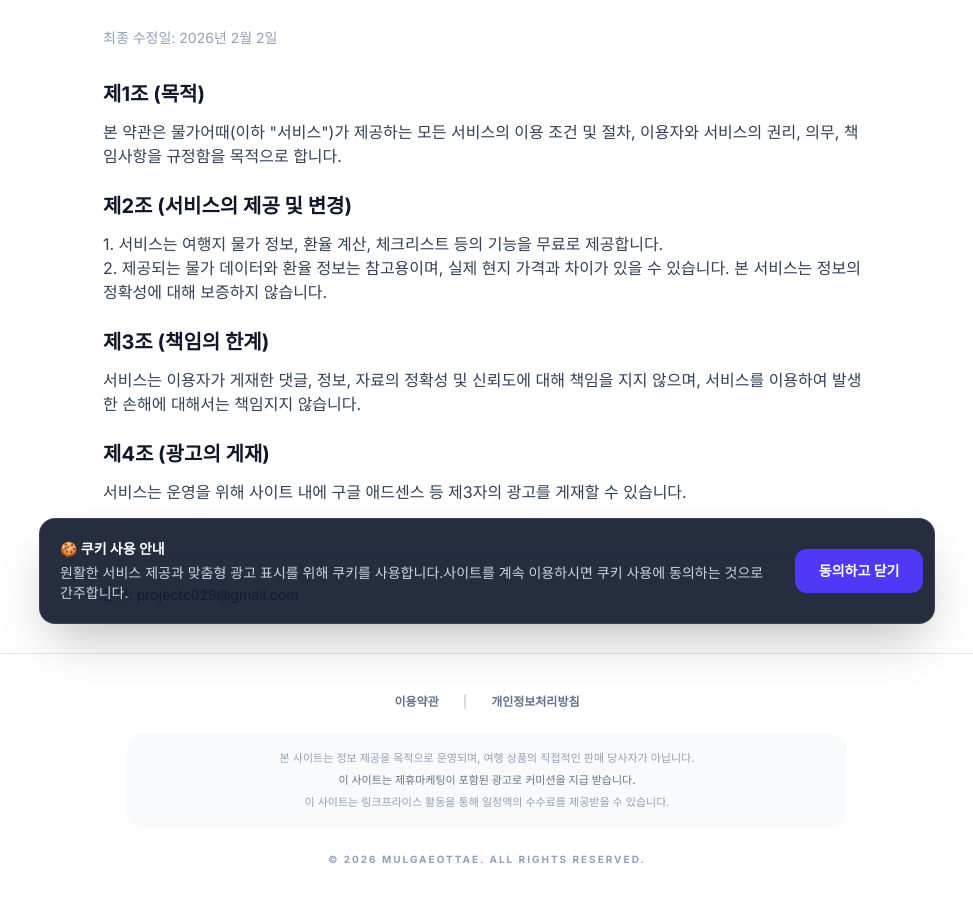
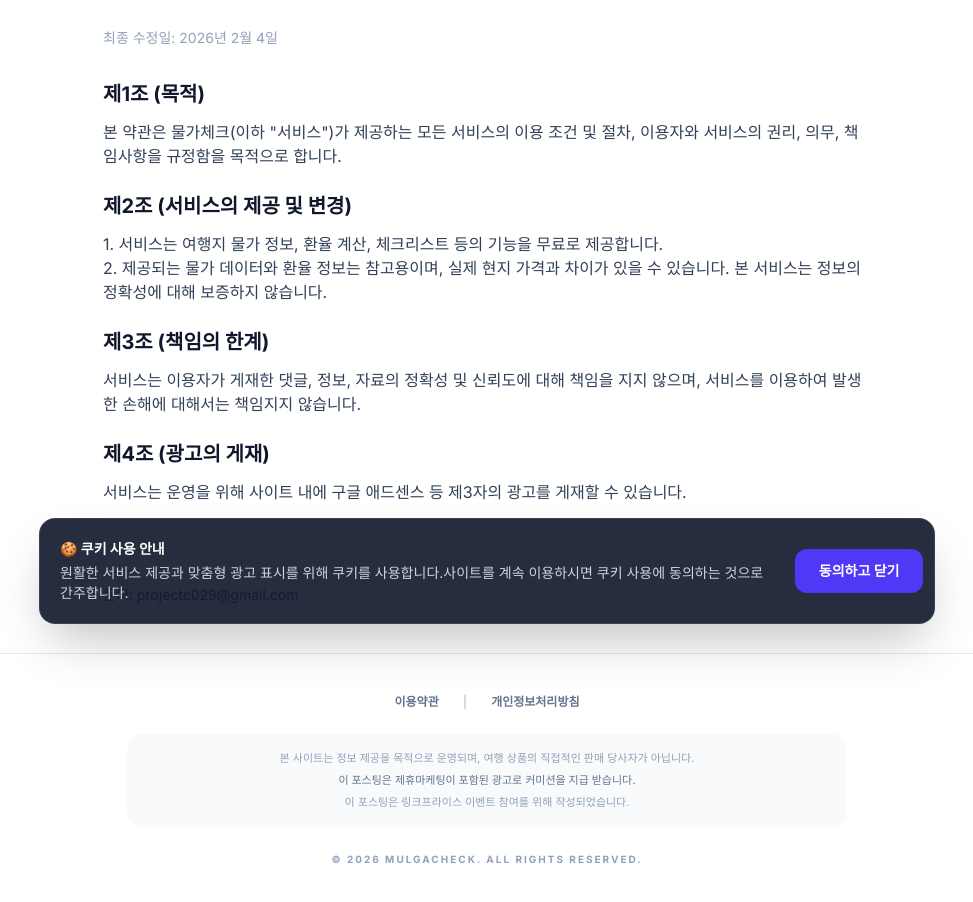
Before and after one commit to yyj0522/mulgacheck, a Next.js app: page /terms in a window 1280 px wide. Shown: the part 160-1062 px from the top of the page, without its empty margins (153-1126 px from the left). Built offline with nearby package versions, Linux system fonts and the light colour scheme.

Commit message:
Add Vercel Analytics

```diff
--- a/src/app/checklist/layout.tsx
+++ b/src/app/checklist/layout.tsx
@@ -1,15 +1,14 @@
 import type { Metadata } from "next";
 
-// ✅ 체크리스트 페이지 전용 메타데이터
 export const metadata: Metadata = {
-  title: "여행 짐 싸기 체크리스트 - 물가어때",
+  title: "여행 짐 싸기 체크리스트 - 물가체크",
   description: "빠뜨린 물건 없으신가요? 여권, 돼지코, 상비약 등 필수 준비물을 체크하고 친구와 공유해보세요.",
   openGraph: {
-    title: "여행 짐 싸기 체크리스트 - 물가어때",
+    title: "여행 짐 싸기 체크리스트 - 물가체크",
     description: "클릭 몇 번으로 짐 싸기 끝! 내 리스트를 친구에게 공유하세요.",
     images: [
       {
-        url: "/og-image.png", // 체크리스트 전용 이미지를 따로 만들어 넣어도 좋습니다.
+        url: "/og-image.png",
         width: 1200,
         height: 630,
         alt: "여행 짐 싸기 체크리스트",
--- a/src/app/checklist/page.tsx
+++ b/src/app/checklist/page.tsx
@@ -10,7 +10,9 @@ export default function ChecklistPage() {
   const [checkedItems, setCheckedItems] = useState<string[]>([]);
   const [isLoaded, setIsLoaded] = useState(false);
   const [previewUrl, setPreviewUrl] = useState<string | null>(null);
+
   const captureRef = useRef<HTMLDivElement>(null);
+
   const getAllItems = () => {
     return CHECKLIST_CATEGORIES.flatMap((category) => category.items);
   };
@@ -77,7 +79,7 @@ export default function ChecklistPage() {
       const url = `${window.location.origin}${window.location.pathname}?data=${data}`;
 
       const shareData = {
-        title: '물가어때 - 여행 짐 싸기 체크리스트',
+        title: '물가체크 - 여행 짐 싸기 체크리스트',
         text: `현재 짐 챙기기 ${progress}% 완료! 제 리스트를 확인해보세요.`,
         url: url,
       };
@@ -109,7 +111,7 @@ export default function ChecklistPage() {
         setPreviewUrl(dataUrl);
       } else {
         const link = document.createElement("a");
-        link.download = `mulgaeottae_checklist_${Date.now()}.png`;
+        link.download = `mulgacheck_checklist_${Date.now()}.png`;
         link.href = dataUrl;
         link.click();
       }
@@ -161,7 +163,7 @@ export default function ChecklistPage() {
         <div className="bg-[#F8FAFC] p-4 -m-4">
           <div className="text-center mb-8 md:hidden">
               <h2 className="text-xl font-bold text-slate-800">나의 여행 체크리스트</h2>
-              <p className="text-xs text-slate-400 mt-1">물가어때(Mulgaeottae) 제공</p>
+              <p className="text-xs text-slate-400 mt-1">물가체크(MulgaCheck) 제공</p>
           </div>
 
           <div className="grid grid-cols-1 md:grid-cols-2 gap-6">
@@ -201,7 +203,7 @@ export default function ChecklistPage() {
           </div>
 
           <div className="mt-8 text-center hidden md:block">
-            <p className="text-[10px] text-slate-300 font-bold uppercase tracking-widest">Powered by Mulgaeottae</p>
+            <p className="text-[10px] text-slate-300 font-bold uppercase tracking-widest">Powered by MulgaCheck</p>
           </div>
         </div>
       </div>
@@ -259,7 +261,7 @@ export default function ChecklistPage() {
         >
           <div className="text-center mb-10">
             <h1 className="text-4xl font-black text-slate-900 mb-2">나의 여행 체크리스트</h1>
-            <p className="text-lg text-slate-500 font-bold">물가어때 (Mulgaeottae) 제공</p>
+            <p className="text-lg text-slate-500 font-bold">물가체크 (MulgaCheck) 제공</p>
           </div>
 
           <div className="flex justify-between items-center mb-8 px-4">
@@ -272,7 +274,7 @@ export default function ChecklistPage() {
                 </div>
              </div>
              <div className="text-slate-400 font-medium text-sm">
-                mulgaeottae.site
+                MulgaCheck
              </div>
           </div>
 
--- a/src/app/layout.tsx
+++ b/src/app/layout.tsx
@@ -11,22 +11,22 @@ const inter = Inter({ subsets: ["latin"] });
 export const metadata: Metadata = {
   metadataBase: new URL("https://www.mulgaeottae.site/"),
   title: {
-    template: "%s | 물가어때",
-    default: "물가어때 - 여행 예산, 감 말고 데이터로",
+    template: "%s | 물가체크",
+    default: "물가체크 - 여행 예산, 감 말고 데이터로",
   },
   description: "전 세계 여행지 물가 비교, 실시간 환율 계산, 짐 싸기 체크리스트까지. 여행 준비의 모든 것을 데이터로 확인하세요.",
   keywords: ["여행", "물가", "환율", "여행예산", "체크리스트", "해외여행", "배낭여행"],
   openGraph: {
-    title: "물가어때 - 여행 예산, 감 말고 데이터로",
+    title: "물가체크 - 여행 예산, 감 말고 데이터로",
     description: "지금 가장 저렴한 여행지는? 빅맥지수, 스타벅스 지수로 알아보는 현실적인 여행 물가.",
     url: "https://www.mulgaeottae.site/",
-    siteName: "물가어때",
+    siteName: "물가체크",
     images: [
       {
         url: "/og-image.png",
         width: 1200,
         height: 630,
-        alt: "물가어때 미리보기",
+        alt: "물가체크 미리보기",
       },
     ],
     locale: "ko_KR",
@@ -34,7 +34,7 @@ export const metadata: Metadata = {
   },
   twitter: {
     card: "summary_large_image",
-    title: "물가어때 - 여행 예산, 감 말고 데이터로",
+    title: "물가체크 - 여행 예산, 감 말고 데이터로",
     description: "전 세계 여행지 물가 비교 및 예산 계산기",
     images: ["/og-image.png"],
   },
@@ -54,8 +54,8 @@ export const metadata: Metadata = {
 const jsonLd = {
   "@context": "https://schema.org",
   "@type": "WebSite",
-  "name": "물가어때",
-  "alternateName": ["Mulgaeottae", "물가어때 여행"],
+  "name": "물가체크",
+  "alternateName": ["MulgaCheck", "물가체크 여행"],
   "url": "https://www.mulgaeottae.site/"
 };
 
--- a/src/app/page.tsx
+++ b/src/app/page.tsx
@@ -13,12 +13,11 @@ export default async function Home() {
 
   return (
     <div className="min-h-screen bg-slate-50 bg-dot-pattern flex flex-col items-center relative">
-      {/* ✅ 수정됨: 로고와 배지 위치 조정 (안쪽으로 모으고 아래로 내림) */}
       <nav className="absolute top-0 left-0 right-0 mx-auto w-full max-w-7xl flex justify-between items-start px-6 pt-8 md:px-8 z-50">
         <div className="relative w-40 h-12 md:w-56 md:h-16">
           <Image
             src="/logo.png"
-            alt="물가어때"
+            alt="물가체크"
             fill
             className="object-contain object-left-top"
             priority
@@ -83,7 +82,7 @@ export default async function Home() {
                   예산으로<br/>여행지 찾기
                 </h2>
                 <p className="text-emerald-100 text-sm font-medium opacity-90">
-                  "100만원으로 어디 가지?"<br/>물가어때가 추천해드려요.
+                  "100만원으로 어디 가지?"<br/>물가체크가 추천해드려요.
                 </p>
               </div>
               <div className="bg-white/10 backdrop-blur-sm self-start p-3 rounded-full mt-4 group-hover:bg-white/20 transition-colors">
--- a/src/app/privacy/page.tsx
+++ b/src/app/privacy/page.tsx
@@ -5,7 +5,6 @@ export default function PrivacyPage() {
   return (
     <div className="min-h-screen bg-white p-6 md:p-12 text-slate-700">
       <div className="max-w-3xl mx-auto prose prose-slate">
-        {/* ✅ 뒤로가기 버튼 추가 */}
         <div className="mb-8 not-prose">
           <Link
             href="/"
@@ -18,10 +17,10 @@ export default function PrivacyPage() {
 
         <h1 className="text-3xl font-black text-slate-900 mb-8">개인정보처리방침</h1>
 
-        <p className="text-sm text-slate-400 mb-8">최종 수정일: 2026년 2월 2일</p>
+        <p className="text-sm text-slate-400 mb-8">최종 수정일: 2026년 2월 4일</p>
 
         <p>
-          물가어때(이하 "서비스")는 이용자의 개인정보를 소중히 다루며, 관련 법령을 준수하고 있습니다.
+          물가체크(이하 "서비스")는 이용자의 개인정보를 소중히 다루며, 관련 법령을 준수하고 있습니다.
         </p>
 
         <h3 className="text-xl font-bold text-slate-900 mt-6 mb-3">1. 수집하는 개인정보 항목</h3>
--- a/src/app/terms/page.tsx
+++ b/src/app/terms/page.tsx
@@ -5,7 +5,6 @@ export default function TermsPage() {
   return (
     <div className="min-h-screen bg-white p-6 md:p-12 text-slate-700">
       <div className="max-w-3xl mx-auto prose prose-slate">
-        {/* ✅ 뒤로가기 버튼 추가 */}
         <div className="mb-8 not-prose">
           <Link
             href="/"
@@ -18,10 +17,10 @@ export default function TermsPage() {
 
         <h1 className="text-3xl font-black text-slate-900 mb-8">이용약관</h1>
 
-        <p className="text-sm text-slate-400 mb-8">최종 수정일: 2026년 2월 2일</p>
+        <p className="text-sm text-slate-400 mb-8">최종 수정일: 2026년 2월 4일</p>
 
         <h3 className="text-xl font-bold text-slate-900 mt-6 mb-3">제1조 (목적)</h3>
-        <p>본 약관은 물가어때(이하 "서비스")가 제공하는 모든 서비스의 이용 조건 및 절차, 이용자와 서비스의 권리, 의무, 책임사항을 규정함을 목적으로 합니다.</p>
+        <p>본 약관은 물가체크(이하 "서비스")가 제공하는 모든 서비스의 이용 조건 및 절차, 이용자와 서비스의 권리, 의무, 책임사항을 규정함을 목적으로 합니다.</p>
 
         <h3 className="text-xl font-bold text-slate-900 mt-6 mb-3">제2조 (서비스의 제공 및 변경)</h3>
         <p>
--- a/src/components/Footer.tsx
+++ b/src/components/Footer.tsx
@@ -19,15 +19,15 @@ export default function Footer() {
             본 사이트는 정보 제공을 목적으로 운영되며, 여행 상품의 직접적인 판매 당사자가 아닙니다.
           </p>
           <p className="font-medium text-slate-500">
-            이 사이트는 제휴마케팅이 포함된 광고로 커미션을 지급 받습니다.
+            이 포스팅은 제휴마케팅이 포함된 광고로 커미션을 지급 받습니다.
           </p>
           <p className="mt-1 text-slate-400">
-            이 사이트는 링크프라이스 활동을 통해 일정액의 수수료를 제공받을 수 있습니다.
+            이 포스팅은 링크프라이스 이벤트 참여를 위해 작성되었습니다.
           </p>
         </div>
 
         <p className="text-slate-400 text-[10px] font-bold tracking-[0.2em] uppercase">
-          © 2026 MULGAEOTTAE. All rights reserved.
+          © 2026 MULGACHECK. All rights reserved.
         </p>
       </div>
     </footer>
```
Also changed, not shown: public/logo.png, public/og-image.png.
